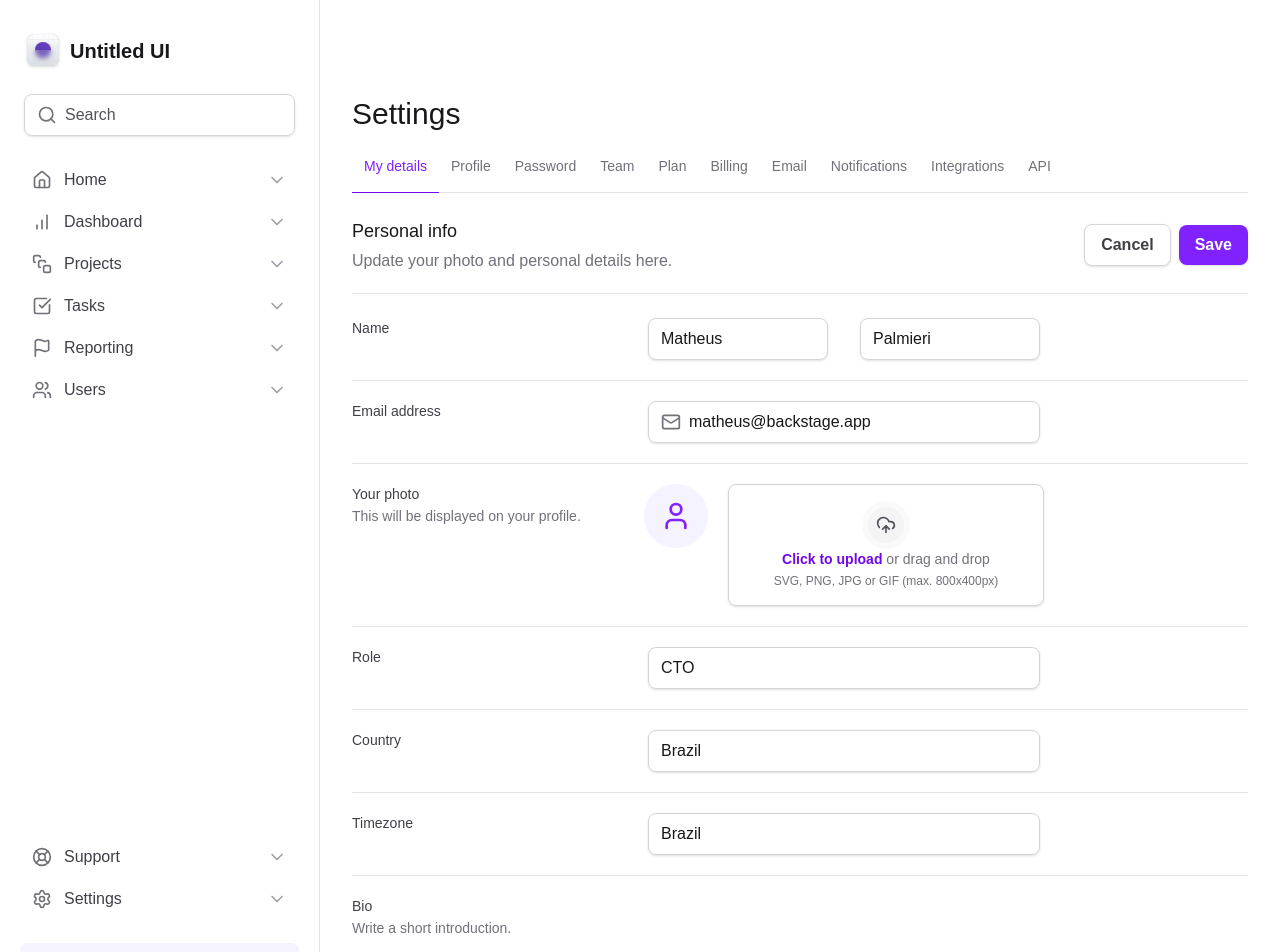
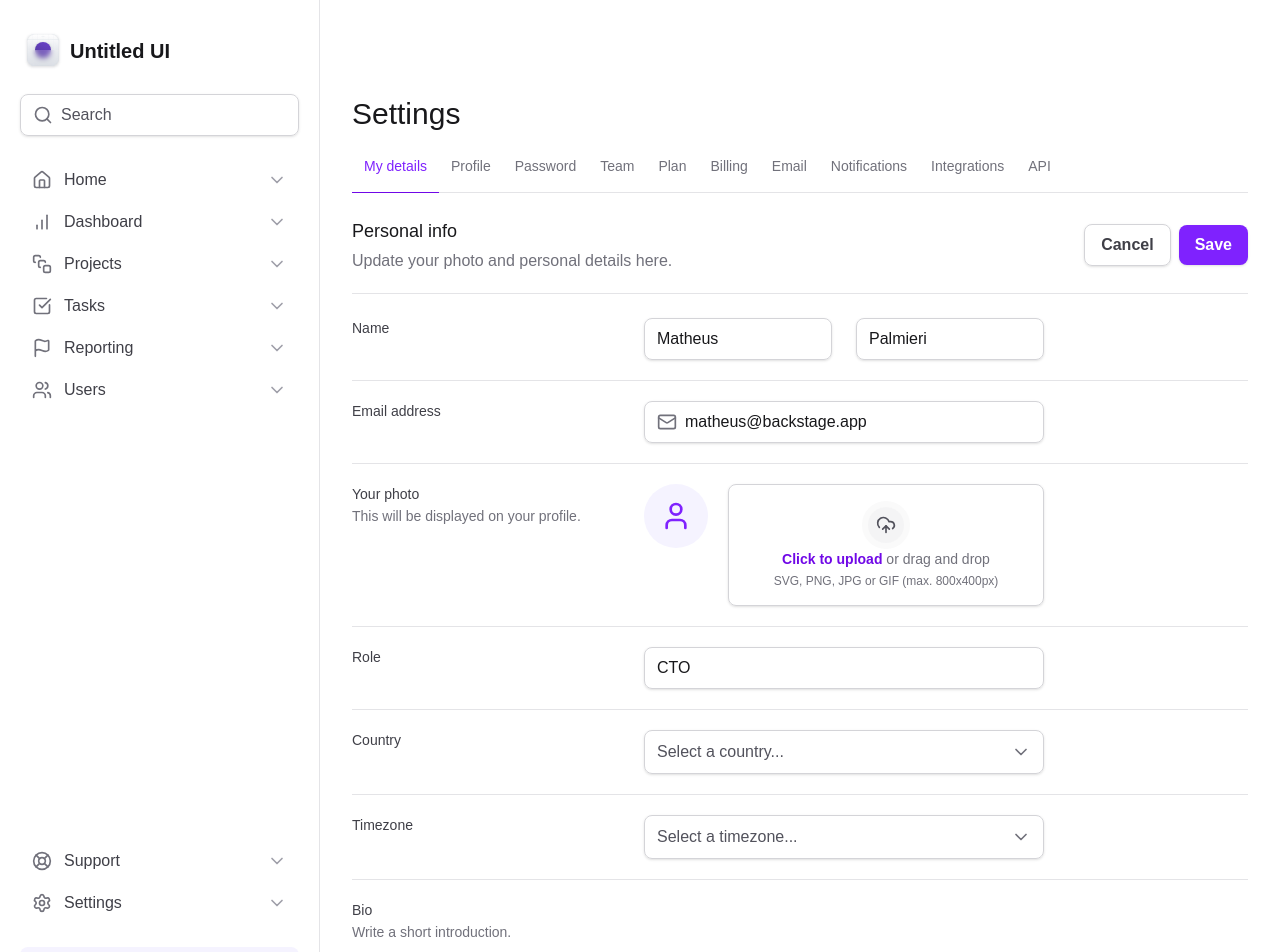
Before and after one commit to MatheusPalmieri/rocketseat-tailwind, a Next.js app: page / in a window 1280 px wide. Shown: the top 952 px of the page. Built offline with nearby package versions, Linux system fonts and the light colour scheme.

Commit message:
feat: select

```diff
--- a/package.json
+++ b/package.json
@@ -9,6 +9,7 @@
     "lint": "next lint"
   },
   "dependencies": {
+    "@radix-ui/react-select": "^2.2.6",
     "@radix-ui/react-tabs": "^1.1.12",
     "lucide-react": "^0.534.0",
     "motion": "^12.23.12",
--- a/src/app/page.tsx
+++ b/src/app/page.tsx
@@ -1,4 +1,5 @@
 import * as FileInput from "@/components/form/FileInput";
+import { Select, SelectItem } from "@/components/form/Select";
 import { InputControl, InputPrefix, InputRoot } from "@/components/Input";
 import { SettingsTabs } from "@/components/SettingsTabs/SettingsTabs";
 import { Mail } from "lucide-react";
@@ -114,9 +115,10 @@ export default function Home() {
               Country
             </label>
 
-            <InputRoot>
-              <InputControl id="country" defaultValue="Brazil" />
-            </InputRoot>
+            <Select placeholder="Select a country...">
+              <SelectItem value="br">Brasil</SelectItem>
+              <SelectItem value="us">United States</SelectItem>
+            </Select>
           </div>
 
           <div className="grid grid-cols-[minmax(7.5rem,17.5rem)_minmax(25rem,1fr)_minmax(0,15rem)] gap-3 pb-5">
@@ -127,9 +129,14 @@ export default function Home() {
               Timezone
             </label>
 
-            <InputRoot>
-              <InputControl id="timezone" defaultValue="Brazil" />
-            </InputRoot>
+            <Select placeholder="Select a timezone...">
+              <SelectItem value="utc8">
+                Pacific Standard Time (UTC -08:00)
+              </SelectItem>
+              <SelectItem value="utc3">
+                America São Paulo (UTC -03:00)
+              </SelectItem>
+            </Select>
           </div>
 
           <div className="grid grid-cols-[minmax(7.5rem,17.5rem)_minmax(25rem,1fr)_minmax(0,15rem)] gap-3 pb-5">
--- a/src/components/Input.tsx
+++ b/src/components/Input.tsx
@@ -22,7 +22,7 @@ type InputRootProps = ComponentProps<"div">;
 export const InputRoot = (props: InputRootProps) => {
   return (
     <div
-      className="mx-1 flex items-center gap-2 rounded-lg border border-zinc-300 px-3 py-2 shadow-sm"
+      className="flex items-center gap-2 rounded-lg border border-zinc-300 px-3 py-2 shadow-sm"
       {...props}
     />
   );
--- /dev/null
+++ b/src/components/form/Select/Select.tsx
@@ -0,0 +1,37 @@
+"use client";
+
+import * as SelectPrimitive from "@radix-ui/react-select";
+import { ChevronDown } from "lucide-react";
+import type { ReactNode } from "react";
+
+interface SelectProps {
+  children: ReactNode;
+  placeholder: string;
+}
+
+export const Select = ({ children, placeholder }: SelectProps) => {
+  return (
+    <SelectPrimitive.Root>
+      <SelectPrimitive.Trigger className="flex h-11 w-full items-center justify-between gap-2 rounded-lg border border-zinc-300 px-3 py-2 shadow-sm data-[placeholder]:text-zinc-600">
+        <SelectPrimitive.Value
+          placeholder={placeholder}
+          className="text-black"
+        />
+        <SelectPrimitive.Icon>
+          <ChevronDown className="size-5 text-zinc-500" />
+        </SelectPrimitive.Icon>
+      </SelectPrimitive.Trigger>
+
+      <SelectPrimitive.Portal>
+        <SelectPrimitive.Content
+          side="bottom"
+          position="popper"
+          sideOffset={8}
+          className="z-10 w-[var(--radix-select-trigger-width)] overflow-hidden rounded-lg border border-zinc-200 bg-white"
+        >
+          <SelectPrimitive.Viewport>{children}</SelectPrimitive.Viewport>
+        </SelectPrimitive.Content>
+      </SelectPrimitive.Portal>
+    </SelectPrimitive.Root>
+  );
+};
--- /dev/null
+++ b/src/components/form/Select/SelectItem.tsx
@@ -0,0 +1,24 @@
+"use client";
+
+import * as SelectPrimitive from "@radix-ui/react-select";
+import { Check } from "lucide-react";
+
+export const SelectItem = ({
+  children,
+  ...props
+}: SelectPrimitive.SelectItemProps) => {
+  return (
+    <SelectPrimitive.Item
+      className="flex items-center justify-between gap-2 px-3 py-2.5 transition-colors duration-200 outline-none data-[highlighted]:bg-zinc-50"
+      {...props}
+    >
+      <SelectPrimitive.ItemText className="text-black">
+        {children}
+      </SelectPrimitive.ItemText>
+
+      <SelectPrimitive.ItemIndicator>
+        <Check className="size-4 text-violet-500" />
+      </SelectPrimitive.ItemIndicator>
+    </SelectPrimitive.Item>
+  );
+};
--- /dev/null
+++ b/src/components/form/Select/index.ts
@@ -0,0 +1,2 @@
+export { Select } from "./Select";
+export { SelectItem } from "./SelectItem";
```
Also changed, not shown: 1 other file (tests, documents, lock files or other folders).
